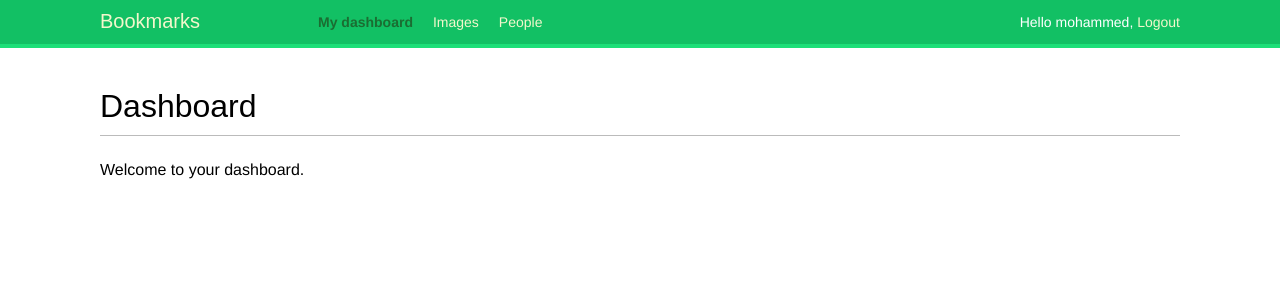
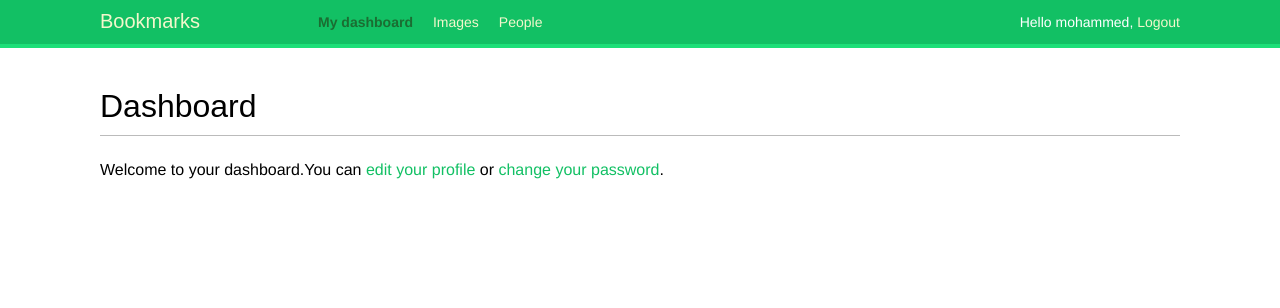
Before and after one commit to dhrab01/bookbot, a Django app: page /account/ in a window 1280 px wide. Shown: the top 308 px of the page. Run offline with Django 5.2, Linux system fonts and the light colour scheme; a user stored in the database is signed in; some web fonts are replaced.

Commit message:
create edit user profile

```diff
--- a/bookmarks/account/forms.py
+++ b/bookmarks/account/forms.py
@@ -26,5 +26,7 @@ class UserEditForm(forms.ModelForm):
         fields = ['first_name', 'last_name', 'email']
 
 class ProfileEditForm(forms.ModelForm):
-    model = profile
-    fields = ['date_of_birth', 'photo']
+    class Meta:
+
+        model = profile
+        fields = ['date_of_birth', 'photo']
--- a/bookmarks/account/templates/account/dashboard.html
+++ b/bookmarks/account/templates/account/dashboard.html
@@ -2,5 +2,6 @@
 {% block title %}Dashboard{% endblock %}
 {% block content %}
 <h1>Dashboard</h1>
-<p>Welcome to your dashboard.</p>
+<p>Welcome to your dashboard.You can <a href="{% url 'edit' %}">edit your
+    profile</a> or <a href="{% url 'password_change' %}">change your password</a>.</p>
 {% endblock %}
--- a/bookmarks/account/urls.py
+++ b/bookmarks/account/urls.py
@@ -31,5 +31,6 @@ urlpatterns = [
 path('', include('django.contrib.auth.urls')),
 path('', views.dashboard, name='dashboard'),
 path('register', views.register, name='register'),
+path('edit/', views.edit, name='edit'),
 
 ]
--- a/bookmarks/account/views.py
+++ b/bookmarks/account/views.py
@@ -1,8 +1,9 @@
 from django.shortcuts import render
 from django.http import HttpResponse
 from django.contrib.auth import authenticate, login, logout
-from .forms import LoginForm, UserRegistrationForm
+from .forms import LoginForm, UserRegistrationForm, UserEditForm, ProfileEditForm
 from django.contrib.auth.decorators import login_required
+from .models import profile
 
 # Create your views here.
 
@@ -35,6 +36,8 @@ def register(request):
             new_user.set_password(user_form.cleaned_data['password'])
             # Save the User object
             new_user.save()
+            # Create the user profile
+            profile.objects.create(user=new_user)
             return render(request, 'account/register_done.html', {'new_user': new_user})
     else:
         user_form = UserRegistrationForm()
@@ -43,3 +46,22 @@ def register(request):
 @login_required
 def dashboard(request):
     return render(request, 'account/dashboard.html', {'section': 'dashboard'})
+
+@login_required
+def edit(request):
+    if request.method == 'POST':
+        user_form = UserEditForm(instance=request.user, data=request.POST)
+        profile_form = ProfileEditForm(
+            instance=request.user.profile,
+            data=request.POST,
+            files=request.FILES
+        )
+        if user_form.is_valid() and profile_form.is_valid():
+            user_form.save()
+            profile_form.save()
+    else:
+        user_form = UserEditForm(instance=request.user)
+        profile_form = ProfileEditForm(instance=request.user.profile)
+
+    return render(request, 'account/edit.html',
+                  {'user_form': user_form, 'profile_form': profile_form})
```
Also changed, not shown: bookmarks/account/templates/account/edit.html (added, +12 -0 lines), bookmarks/db.sqlite3, bookmarks/media/users/2024/04/24/34.png (added).
